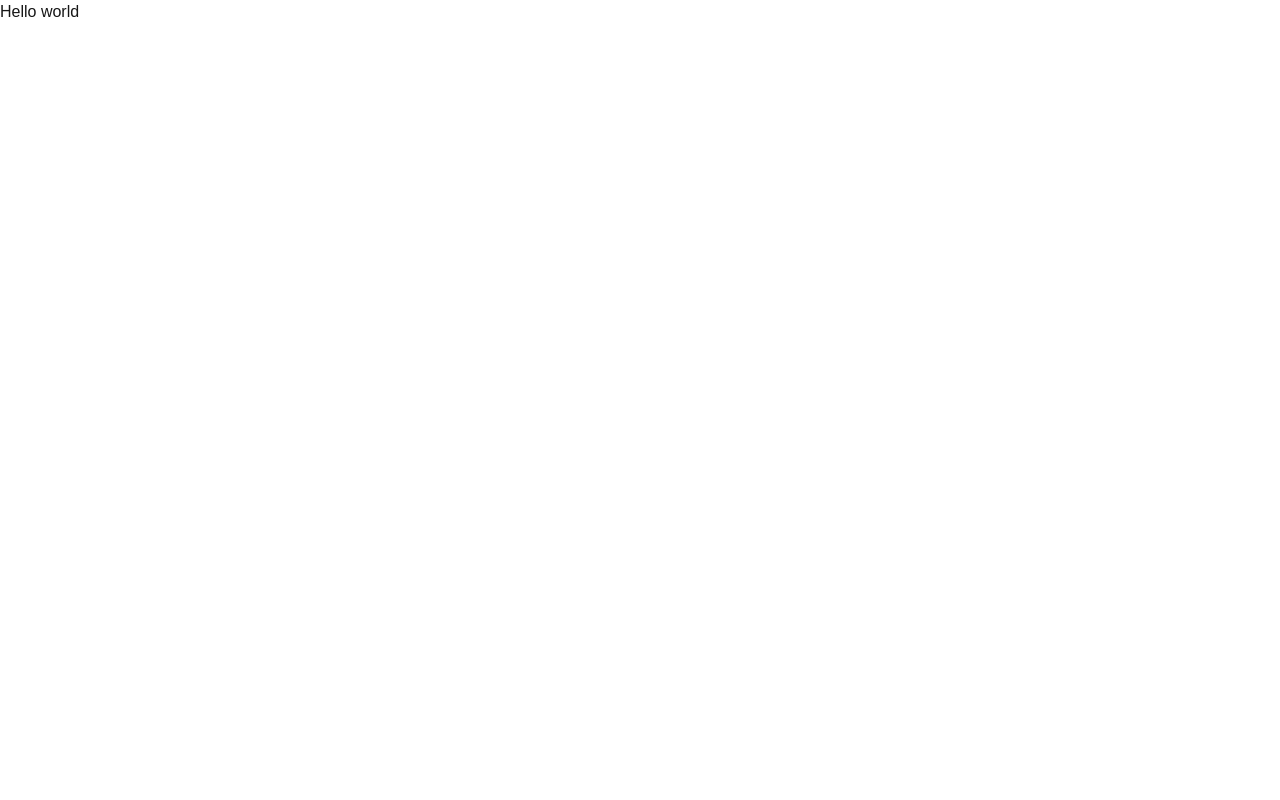
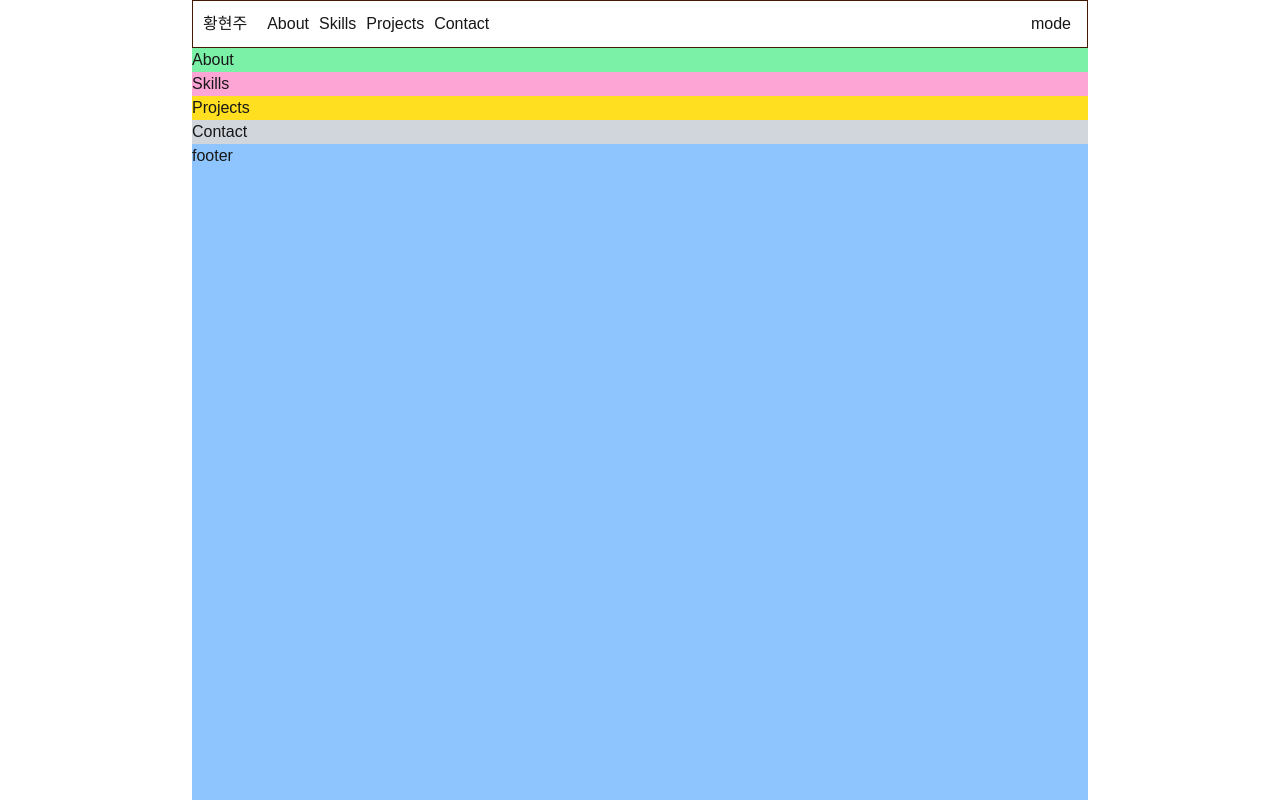
Before and after one commit to eileen819/portfolio, a Next.js app: page / in a window 1280 px wide. Built offline with nearby package versions, Linux system fonts and the light colour scheme.

Commit message:
feat: implement sticky header with scroll navigation

```diff
--- /dev/null
+++ b/src/components/Header.tsx
@@ -0,0 +1,41 @@
+export default function Header() {
+  const handleSectionNav = async (id: string) => {
+    const el = document.getElementById(id);
+    if (!el) return;
+    el.scrollIntoView({ behavior: "smooth", block: "start" });
+    window.history.pushState(null, "", `#${id}`);
+  };
+
+  return (
+    <div className="h-full flex items-center gap-2.5">
+      <div className="px-2.5">황현주</div>
+      <nav className="flex-1 flex gap-2.5">
+        <button
+          onClick={() => handleSectionNav("about")}
+          className="cursor-pointer"
+        >
+          About
+        </button>
+        <button
+          onClick={() => handleSectionNav("skills")}
+          className="cursor-pointer"
+        >
+          Skills
+        </button>
+        <button
+          onClick={() => handleSectionNav("projects")}
+          className="cursor-pointer"
+        >
+          Projects
+        </button>
+        <button
+          onClick={() => handleSectionNav("contact")}
+          className="cursor-pointer"
+        >
+          Contact
+        </button>
+      </nav>
+      <div className="p-4">mode</div>
+    </div>
+  );
+}
--- /dev/null
+++ b/src/components/Layout.tsx
@@ -0,0 +1,18 @@
+import { ReactNode } from "react";
+import Header from "./Header";
+
+interface ILayout {
+  children: ReactNode;
+}
+
+export default function Layout({ children }: ILayout) {
+  return (
+    <div className="max-w-4xl mx-auto min-h-screen bg-blue-300">
+      <header className="sticky top-0 h-12 bg-white border border-amber-950">
+        <Header />
+      </header>
+      <main className="">{children}</main>
+      <footer className="h-12">footer</footer>
+    </div>
+  );
+}
--- a/src/pages/_app.tsx
+++ b/src/pages/_app.tsx
@@ -1,6 +1,11 @@
+import Layout from "@/components/Layout";
 import "@/styles/globals.css";
 import type { AppProps } from "next/app";
 
 export default function App({ Component, pageProps }: AppProps) {
-  return <Component {...pageProps} />;
+  return (
+    <Layout>
+      <Component {...pageProps} />
+    </Layout>
+  );
 }
--- a/src/pages/index.tsx
+++ b/src/pages/index.tsx
@@ -1,3 +1,18 @@
 export default function Home() {
-  return <div>Hello world</div>;
+  return (
+    <div>
+      <section id="about" className="bg-green-300 h-[300] scroll-mt-12">
+        About
+      </section>
+      <section id="skills" className="bg-pink-300 h-[300] scroll-mt-12">
+        Skills
+      </section>
+      <section id="projects" className="bg-yellow-300 h-[300] scroll-mt-12">
+        Projects
+      </section>
+      <section id="contact" className="bg-gray-300 h-[300] scroll-mt-12">
+        Contact
+      </section>
+    </div>
+  );
 }
```
